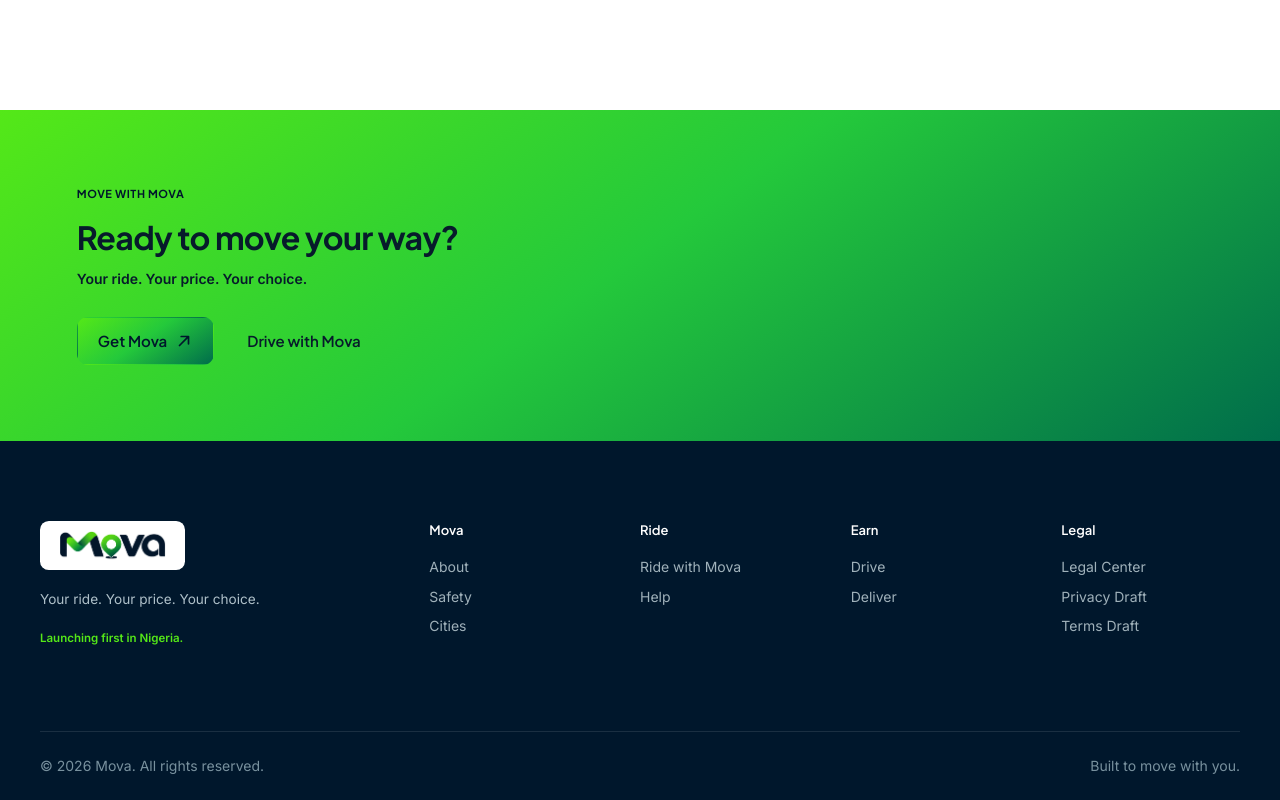
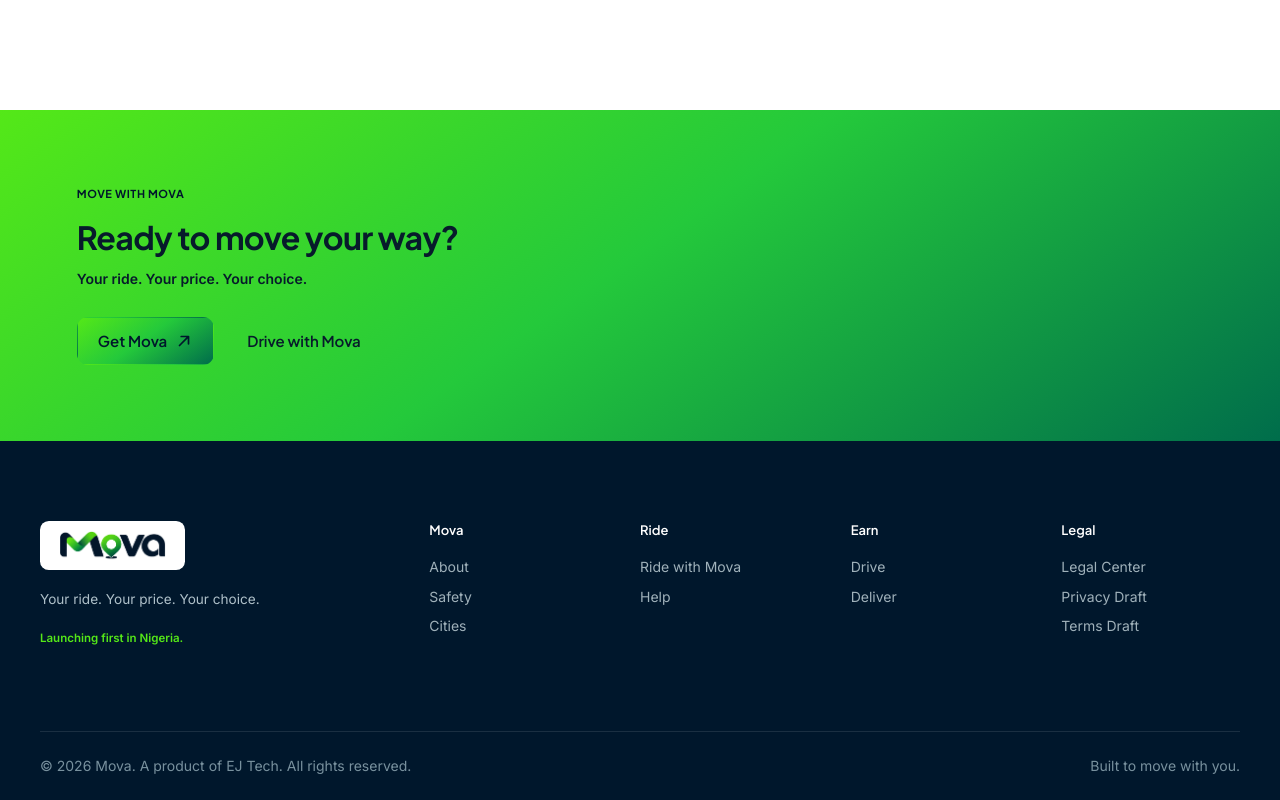
Before and after one commit to height015/Mova-Web, a Next.js app: page / in a window 1280 px wide. Shown: the part 7409-8209 px from the top of the page. Built offline with nearby package versions, Linux system fonts and the light colour scheme; no server answers.

Commit message:
Added fix

```diff
--- a/src/components/layout/footer.tsx
+++ b/src/components/layout/footer.tsx
@@ -14,6 +14,6 @@
     <div className="footer-grid"><div className="footer-brand"><Link href="/" aria-label="Mova home"><BrandLogo inverse /></Link><p>Your ride. Your price. Your choice.</p><p className="launch-note">Launching first in Nigeria.</p></div>
       {groups.map((group) => <div className="footer-group" key={group.title}><h2>{group.title}</h2>{group.links.map(([label, href]) => <Link key={href} href={href}>{label}</Link>)}</div>)}
     </div>
-    <div className="footer-bottom"><p>© {new Date().getFullYear()} Mova. All rights reserved.</p><p>Built to move with you.</p></div>
+    <div className="footer-bottom"><p>© 2026 Mova. A product of EJ Tech. All rights reserved.</p><p>Built to move with you.</p></div>
   </Container></footer>;
 }
```
